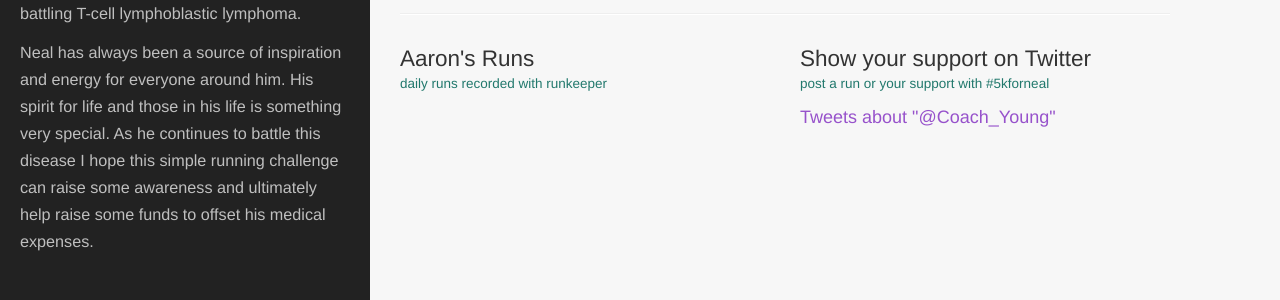
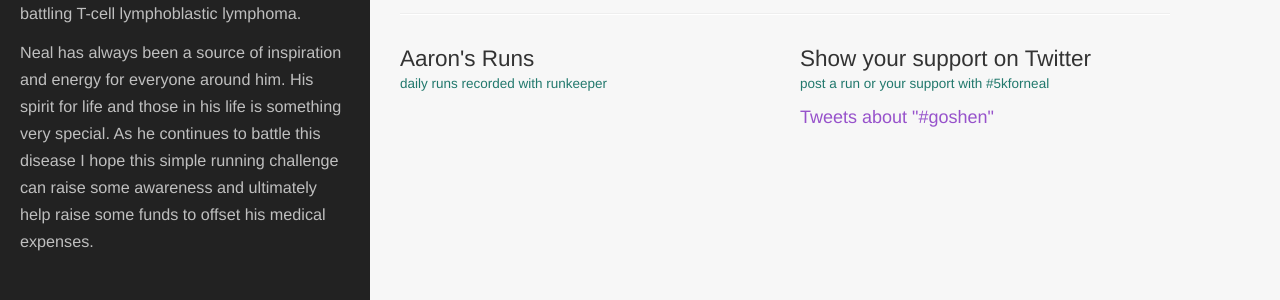
Before and after one commit to internetAaron/call-me-aaron, a Jekyll site: the page 5kaday/index.html, which Jekyll copies as it is, in a window 1280 px wide. Shown: the part 498-798 px from the top of the page. Built offline with Jekyll 4.4.1, drawn with Linux system fonts in a browser that asks for light colours; nearby versions of some CDN libraries; library files that are not in the unit come from our copies; Markdown is read by kramdown in place of the engine named in the settings; comment, search, counter and statistics services are not loaded.

Commit message:
Changed tweets to #goshen

```diff
--- a/5kaday/index.html
+++ b/5kaday/index.html
@@ -107,7 +107,7 @@
                         </div>
                         <div class="span4">
                             <h4>Show your support on Twitter<small>Post a run or your support with #5kforneal</small></h4>
-                            <a class="twitter-timeline" href="https://twitter.com/search?q=%40Coach_Young" data-widget-id="394294795884953600">Tweets about "@Coach_Young"</a>
+                            <a class="twitter-timeline" href="https://twitter.com/search?q=%23goshen" data-widget-id="394294795884953600">Tweets about "#goshen"</a>
                             <script>!function(d,s,id){var js,fjs=d.getElementsByTagName(s)[0],p=/^http:/.test(d.location)?'http':'https';if(!d.getElementById(id)){js=d.createElement(s);js.id=id;js.src=p+"://platform.twitter.com/widgets.js";fjs.parentNode.insertBefore(js,fjs);}}(document,"script","twitter-wjs");</script>
                         </div>
                     </div>
```
Also changed, not shown: 2 other files.
